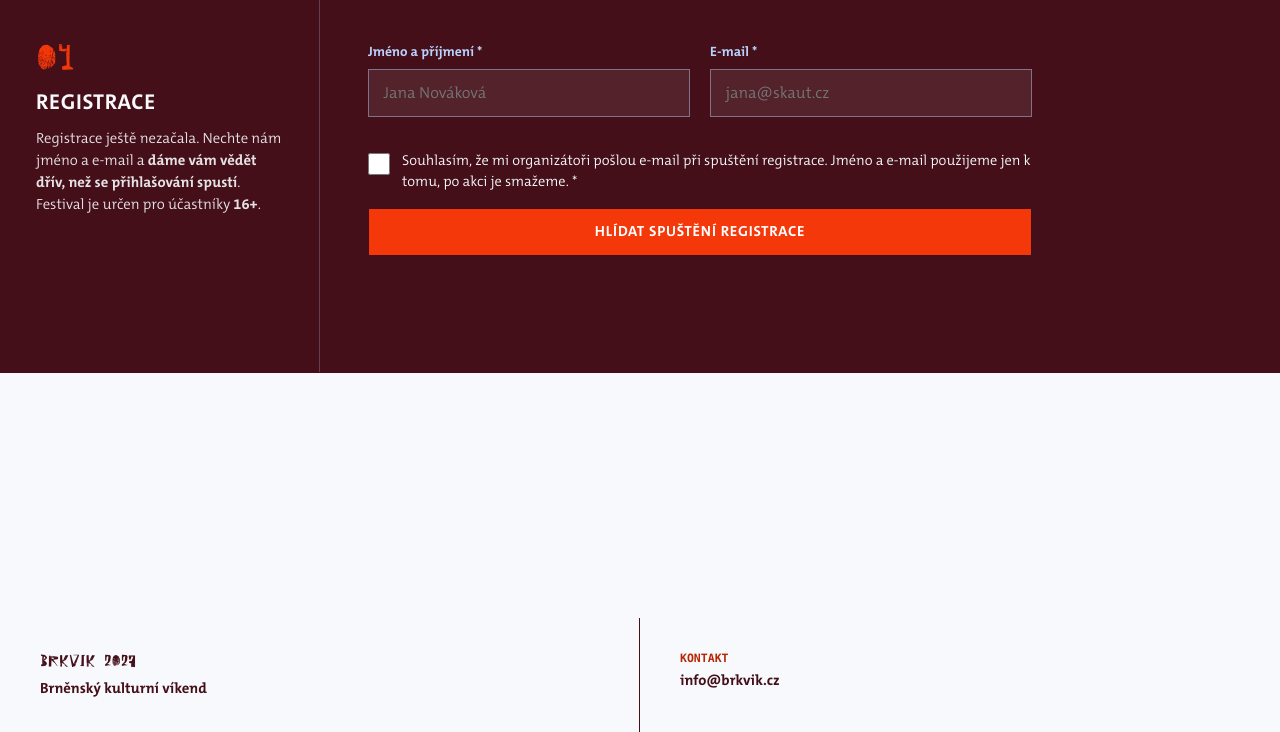
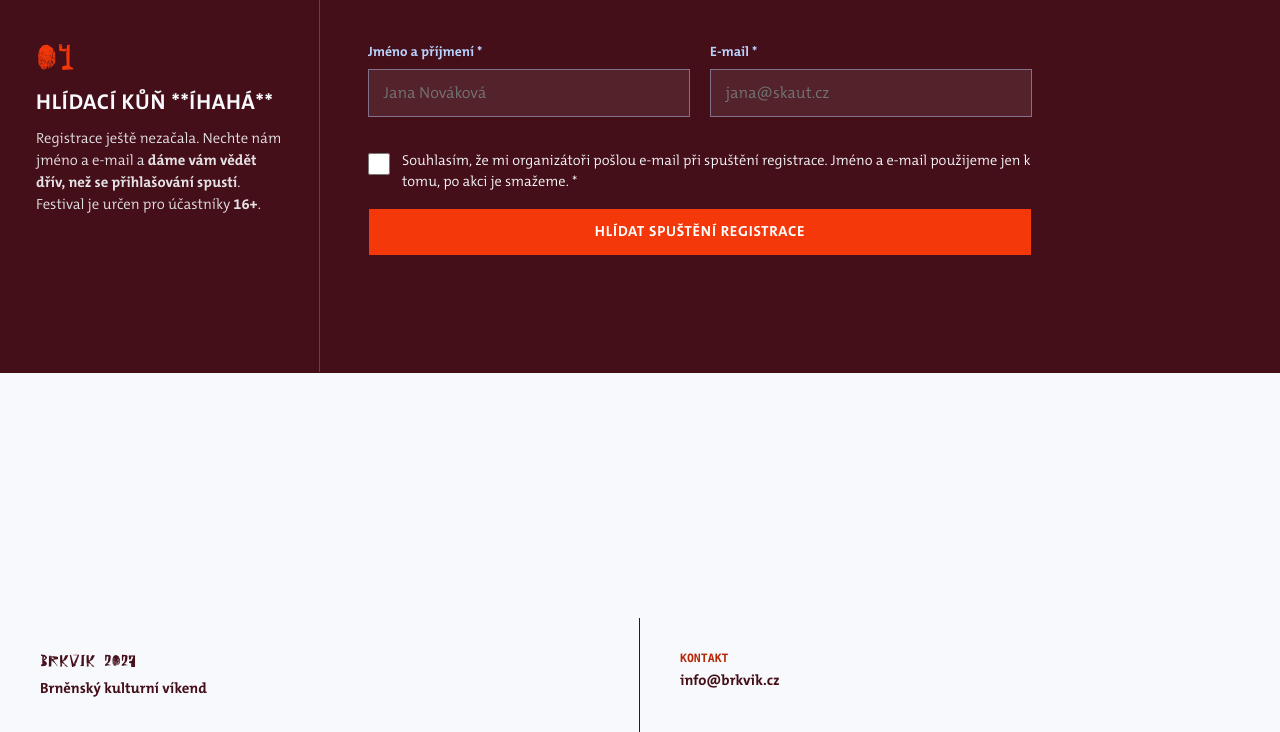
Before and after one commit to kar3lnovy-png/brkvik, a plain HTML site: page registrace.html in a window 1280 px wide. Shown: the part 68-800 px from the top of the page. Drawn offline with Linux system fonts and the light colour scheme; a web font is replaced by a local one.

Commit message:
Update section heading in registrace.html

```diff
--- a/registrace.html
+++ b/registrace.html
@@ -40,7 +40,7 @@
   <div class="section-sidebar">
     <div class="sidebar-top">
       <span class="section-num">04</span>
-      <h2 class="section-heading">REGISTRACE</h2>
+      <h2 class="section-heading">HLÍDACÍ KŮŇ **íhahá**</h2>
     </div>
     <p class="sidebar-note">
       Registrace ještě nezačala. Nechte nám jméno a e-mail a <strong>dáme vám vědět dřív, než se přihlašování spustí</strong>. Festival je určen pro účastníky <strong>16+</strong>.
```
